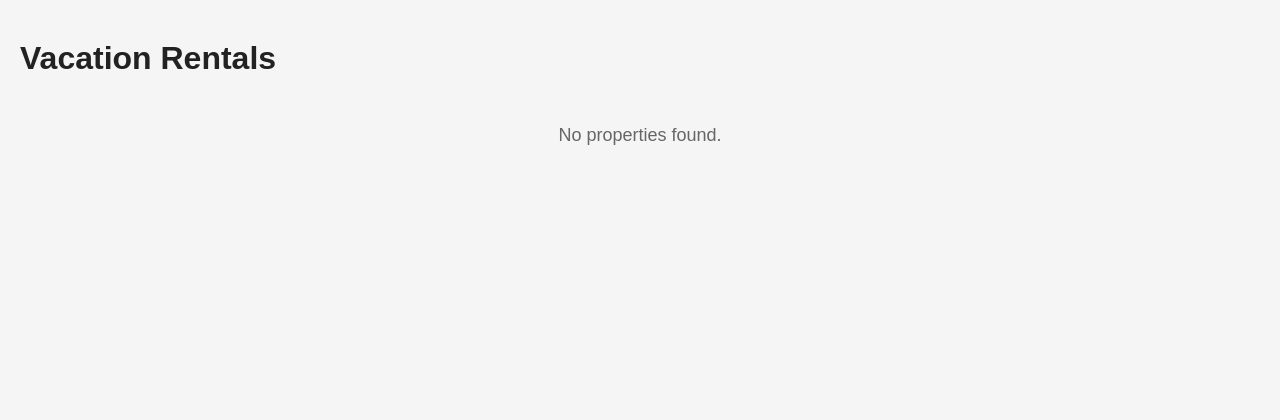
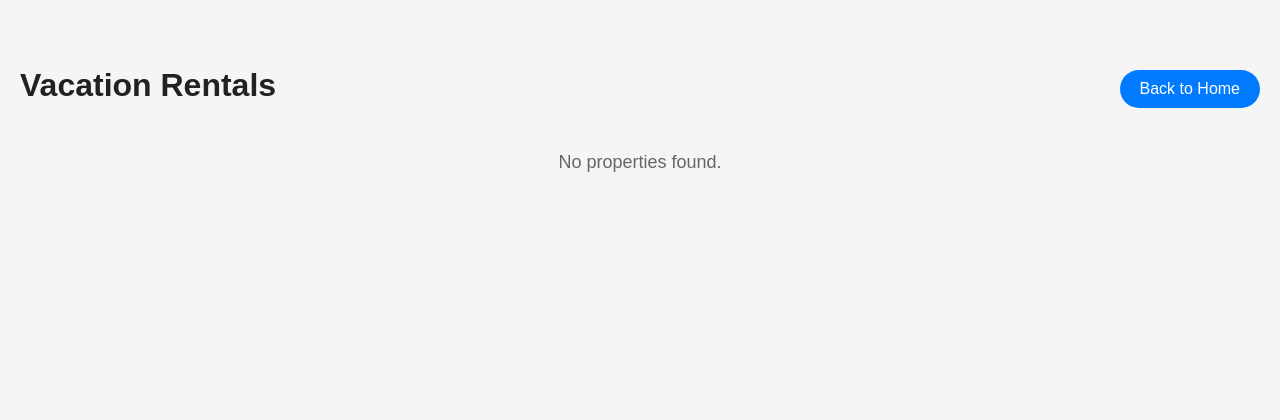
Before and after one commit to Jakaria030/vacation-rentals, a Django app: page /properties/ in a window 1280 px wide. Shown: the top 420 px of the page. Run offline with Django 5.2, Linux system fonts and the light colour scheme; data that the repository does not hold is empty.

Commit message:
Add back button in properties page

```diff
--- a/properties/templates/properties.html
+++ b/properties/templates/properties.html
@@ -3,7 +3,13 @@
 
 {% block content %}
 <div class="properties-wrapper">
-    <h2 class="page-title">{{ location }} Vacation Rentals</h2>
+    <div style="display: flex; justify-content: space-between; gap: 50px">
+        <h2 class="page-title">{{ location }} Vacation Rentals</h2>
+        <!-- Back Button -->
+        <div class="back-container">
+            <a href="{% url 'properties:index' %}" class="back-btn">Back to Home</a>
+        </div>
+    </div>
 
     <div class="properties-grid">
         {% for prop in properties %}
@@ -29,7 +35,7 @@
 
                 <div class="facilities">
                     {% for fac in prop.facilities|split:"," %}
-                    <span class="facility-item">{{ fac }}{% if not forloop.last %}{{ "  " }}&middot;{% endif %}</span>
+                    <span class="facility-item">{{ fac }}{% if not forloop.last %}{{ " " }}&middot;{% endif %}</span>
                     {% endfor %}
                 </div>
 
```
